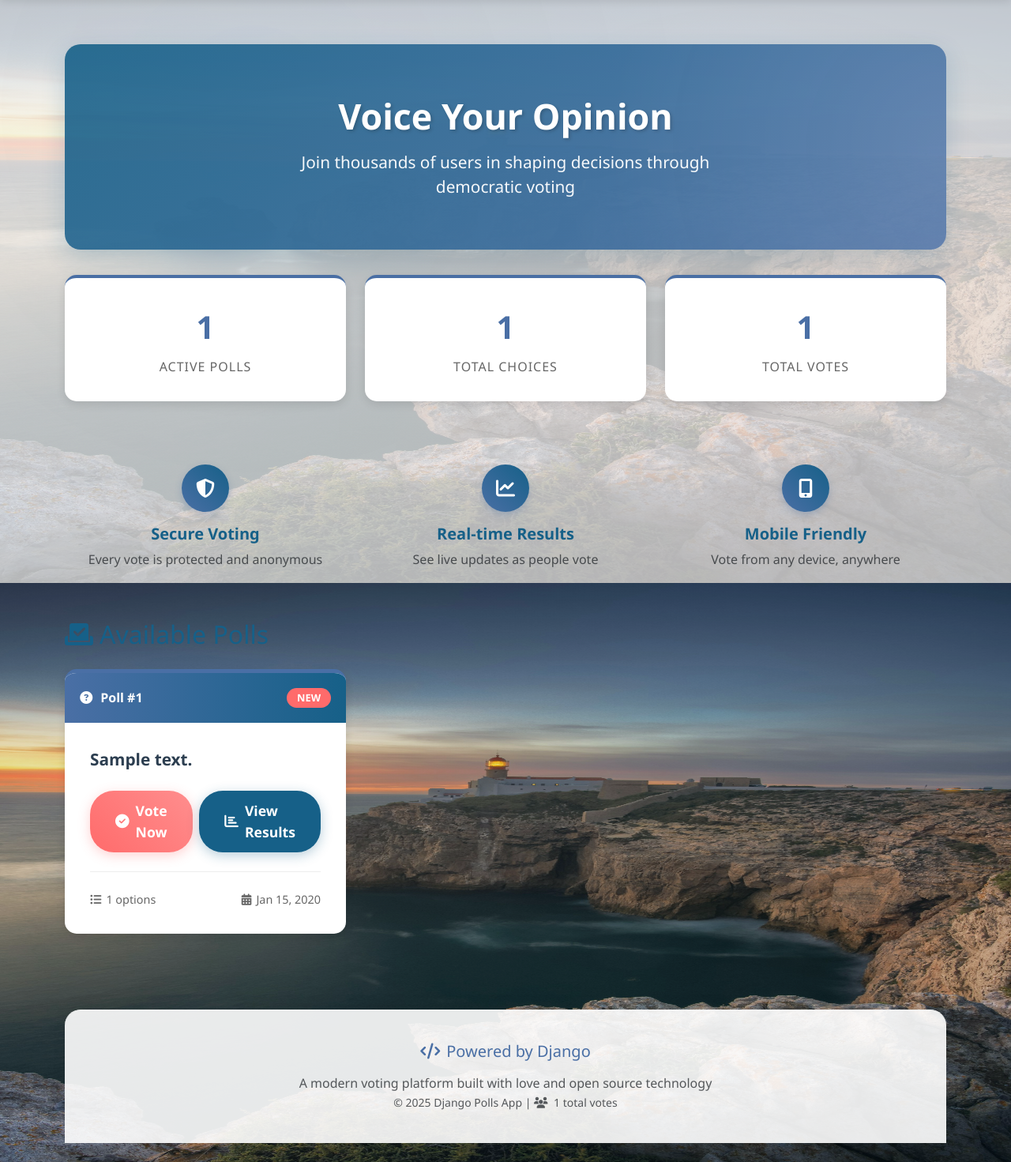
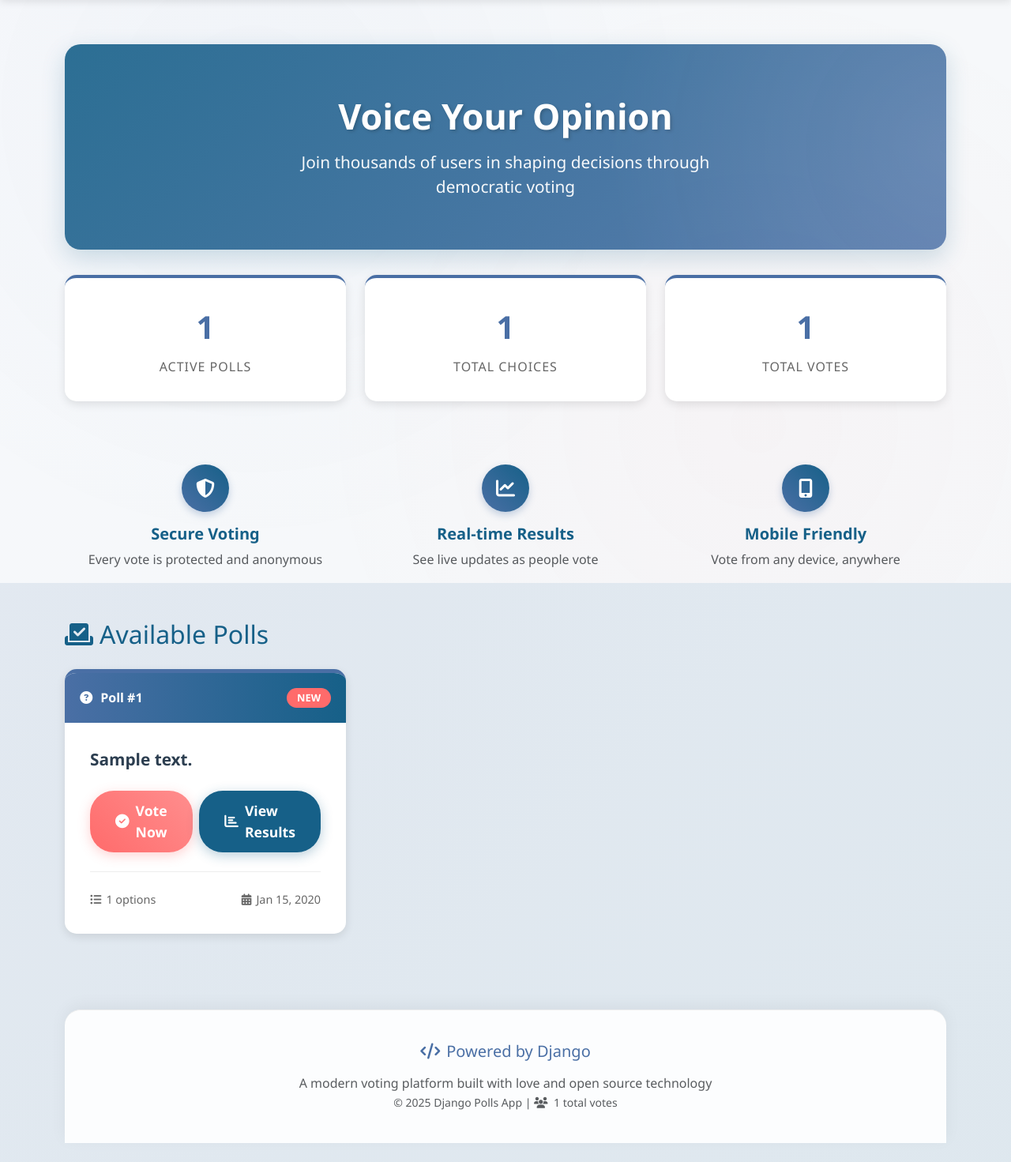
Before and after one commit to meilaesop/django-polls, a Django app: page /polls/ in a window 1280 px wide. Shown: the part 62-1533 px from the top of the page at 79% size. Run offline with Django 5.2, Linux system fonts and the light colour scheme; tables that the repository leaves empty hold one stand-in row (values such as "Sample post").

Commit message:
隐藏背景图片

```diff
--- a/django_polls/templates/polls/index.html
+++ b/django_polls/templates/polls/index.html
@@ -24,7 +24,7 @@
                     /* 渐变背景 */
                     linear-gradient(135deg, rgba(74, 111, 165, 0.1) 0%, rgba(22, 96, 136, 0.1) 100%),
                     /* 如果你有背景图片，取消注释下面这行 */
-                   url({% static 'polls/images/background.jpg' %}) center/cover no-repeat fixed,
+                 /*  url({% static 'polls/images/background.jpg' %}) center/cover no-repeat fixed, */
                     #f5f7fa;
                 min-height: 100vh;
                 font-family: 'Segoe UI', Tahoma, Geneva, Verdana, sans-serif;
```
